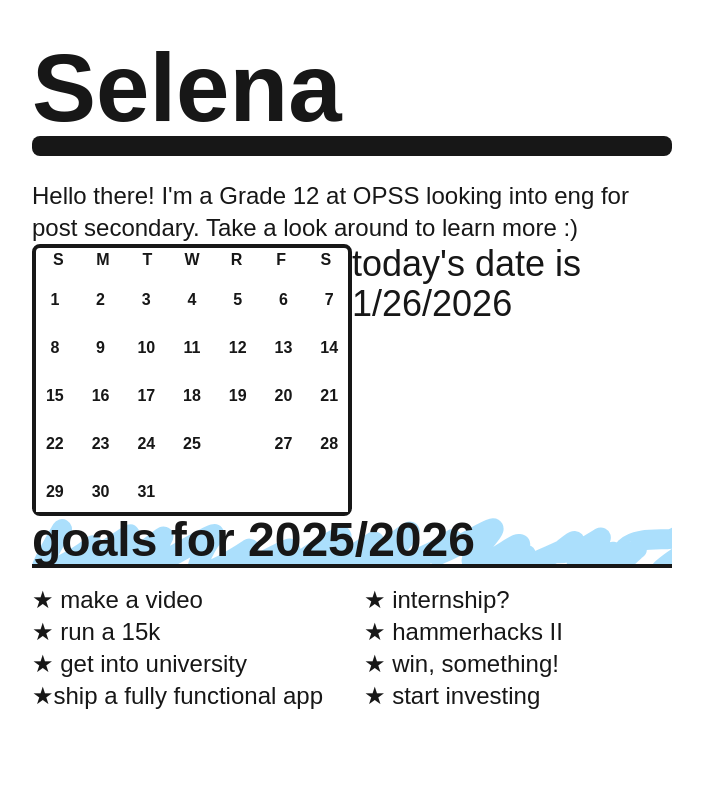
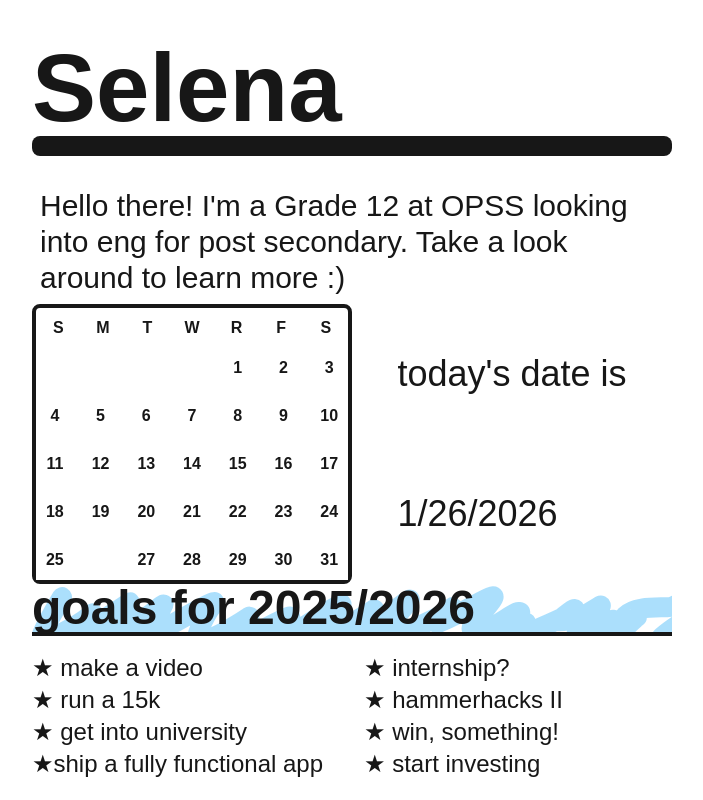
Before and after one commit to possiblyselena/se-n, a Next.js app: page / in a window 1280 px wide. Shown: the top 800 px of the page, without its empty margins (288-991 px from the left). Built offline with nearby package versions, Linux system fonts and the light colour scheme.

Commit message:
fixed the date on the calendar

```diff
--- a/app/page.tsx
+++ b/app/page.tsx
@@ -32,43 +32,46 @@ export default function Home() {
             Selena
           </h1>
           <hr className="border-10 dark:border-highlight rounded-lg"></hr>
-          <p className="mt-6 text-2xl font-shadow text-navyblue dark:text-navyblue">
+          <p className="mt-6 text-3xl font-shadow text-navyblue dark:text-navyblue p-2">
             Hello there! I'm a Grade 12 at OPSS looking into eng for post secondary. Take a look around to learn more :)
           </p>
           <div className="grid grid-cols-2">
             <div className=" border-4 border-solid text-navyblue dark:border-navyblue rounded-lg">
-                <div className="bg-highlight rounded-lg font-shadow font-bold text-navyblue">
+                <div className="bg-highlight pt-2 font-shadow font-bold text-navyblue">
                   <ul className="grid grid-cols-7 text-center mb-2">
                     {['S', 'M', 'T', 'W', 'R', 'F', 'S'].map((day) => (
                       <li key={day}>{day}</li>
                     ))}
                   </ul>
                   <ul className="grid grid-cols-7 gap-2 text-center bg-white">
-                    {Array.from({ length: totalDay}).map((_, i) => {
-                      const dayNumber = i +1;
+                    {Array.from({ length: firstDay }).map((_, i) => (
+                      <li key={`empty-${i}`} />
+                    ))}
+
+                    {Array.from({ length: totalDay }).map((_, i) => {
+                      const dayNumber = i + 1;
+
                       const isToday =
                         dayNumber === today.getDate() &&
-                        month == today.getMonth() &&
+                        month === today.getMonth() &&
                         year === today.getFullYear();
 
                       return (
                         <li
                           key={dayNumber}
                           className={`rounded-lg py-2 ${
-                                isToday ? 'bg-navyblue text-white font-bold'
-                                : ''
-                            }
-                          `}
-                        >
-                          {dayNumber}
+                          isToday ? "bg-navyblue text-white font-bold" : ""
+                            }`}>
+                            {dayNumber}
                         </li>
                       );
-                    })}
+                   })}
                   </ul>
                 </div>
             </div>
-             <div className="text-4xl font-shadow text-navyblue dark:border-navyblue ">
-                  <h1>today's date is {today.toLocaleDateString()}</h1>
+             <div className="text-4xl font-shadow text-navyblue dark:border-navyblue grid justify-center items-center">
+                  <h1>today's date is </h1>
+                  <h1>{today.toLocaleDateString()}</h1>
             </div>
           </div>
         </div>
```
